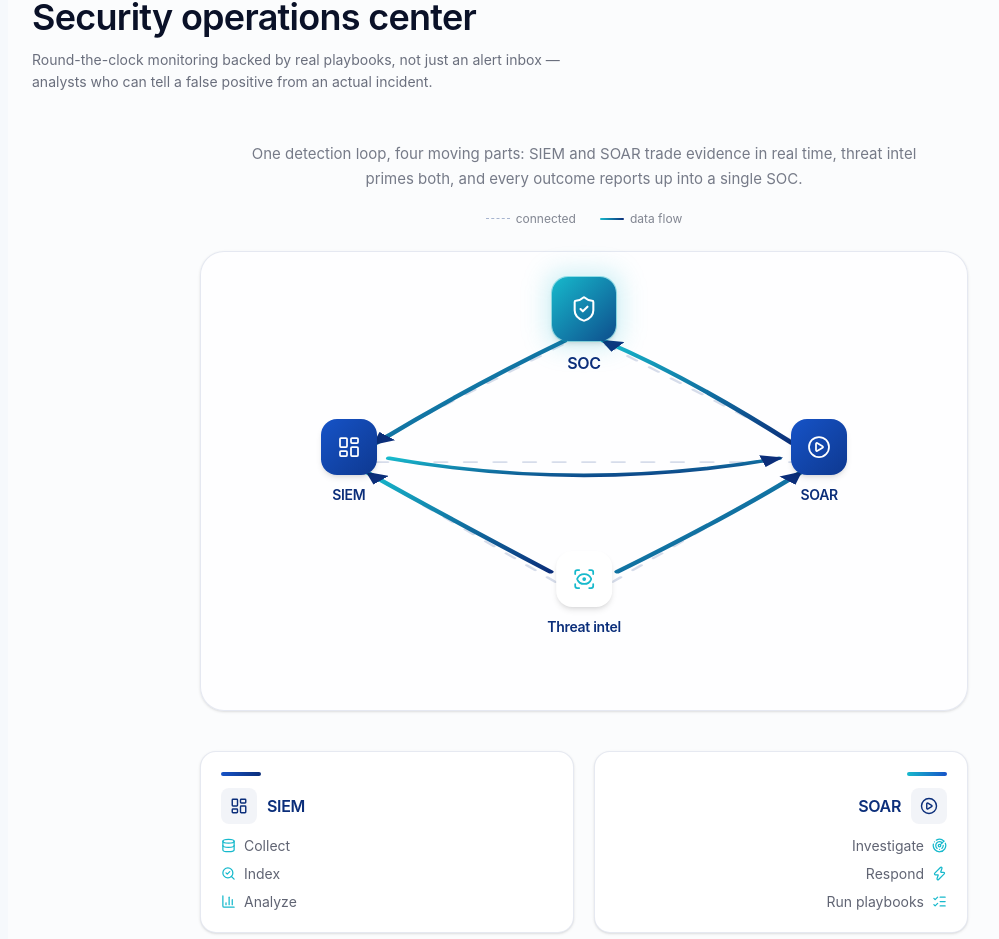
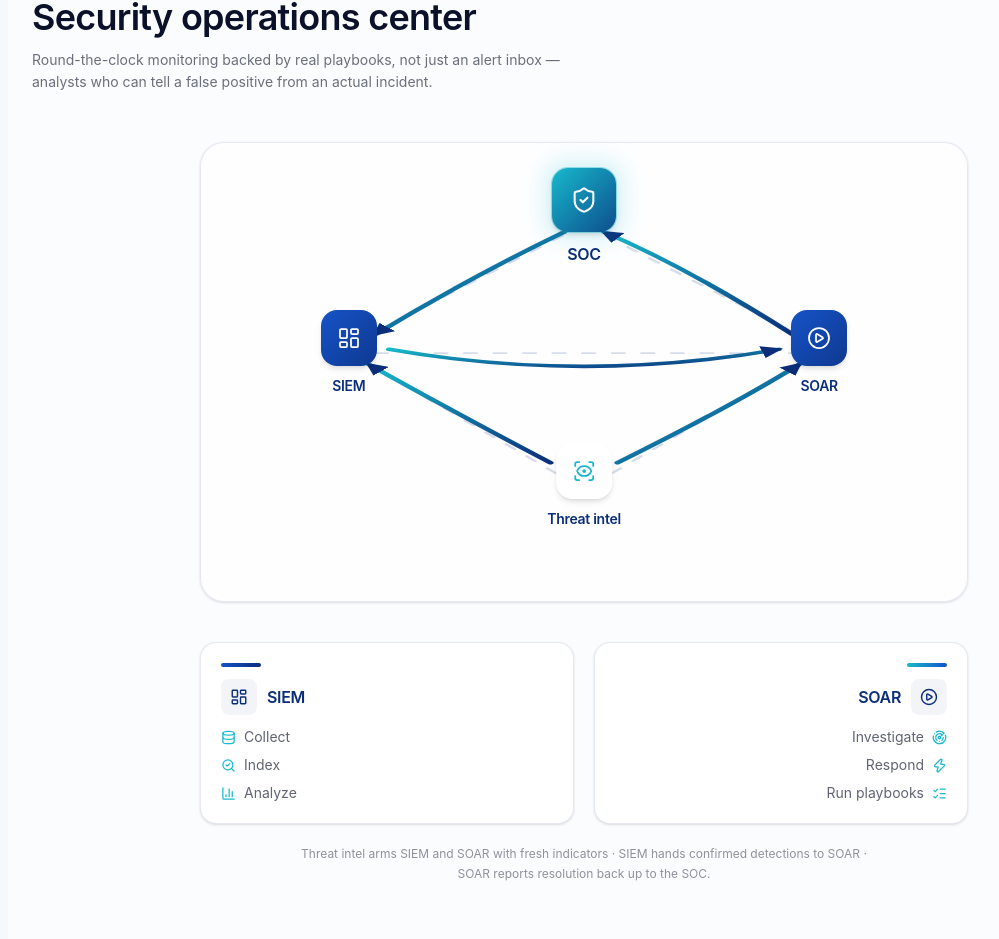
Before and after one commit to rashiddshaikhh/aksiaa-website, a Next.js app: page /solutions in a window 1280 px wide. Shown: the part 5383-6322 px from the top of the page, without its empty margins (56-1055 px from the left). Built offline with nearby package versions, Linux system fonts and the light colour scheme.

Commit message:
Soc checkes

```diff
--- a/src/components/SocFlow.tsx
+++ b/src/components/SocFlow.tsx
@@ -111,30 +111,8 @@ function FlowArrow({ d, delay = 0 }: { d: string; delay?: number }) {
 export default function SocFlow() {
   return (
     <div>
-      <div className="mx-auto max-w-2xl text-center">
-        <p className="text-sm leading-relaxed text-ink/55 sm:text-[15px]">
-          One detection loop, four moving parts: SIEM and SOAR trade evidence in real time, threat
-          intel primes both, and every outcome reports up into a single SOC.
-        </p>
-      </div>
-
-      {/* legend */}
-      <div className="mt-5 flex flex-col items-center justify-center gap-2 text-[11px] text-ink/50 sm:flex-row sm:gap-6 sm:text-xs">
-        <span className="flex items-center gap-1.5">
-          <span className="h-px w-6 border-t border-dashed border-navy/35" />
-          connected
-        </span>
-        <span className="flex items-center gap-1.5">
-          <span
-            className="h-0.5 w-6 rounded-full"
-            style={{ background: "linear-gradient(90deg, var(--cyan-deep), var(--navy))" }}
-          />
-          data flow
-        </span>
-      </div>
-
       {/* diagram card */}
-      <div className="mx-auto mt-6 max-w-3xl rounded-3xl border border-navy/10 bg-white/70 p-5 shadow-sm sm:p-10">
+      <div className="mx-auto mt-2 max-w-3xl rounded-3xl border border-navy/10 bg-white/70 p-5 shadow-sm sm:p-10">
         {/* percentage-positioned nodes + a matching non-uniform-scaled SVG for lines.
             Same topology at every breakpoint — only the canvas aspect ratio changes,
             so the diamond stretches taller on phones and wider on desktop. */}
```
